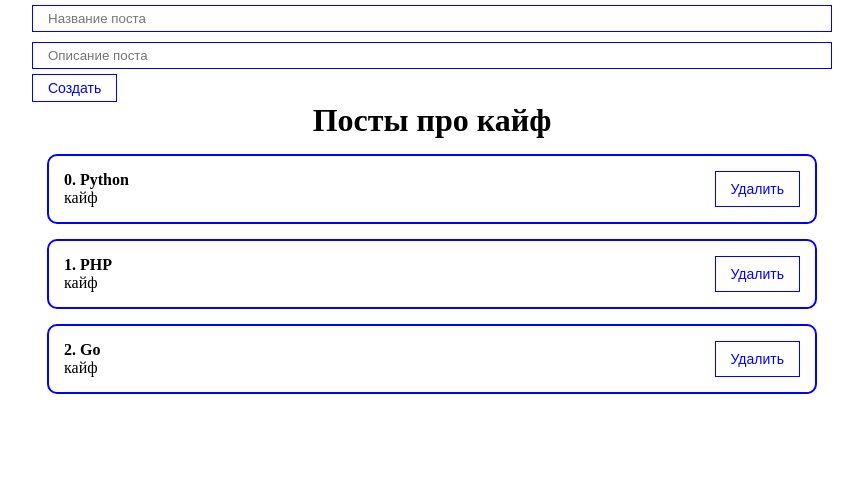
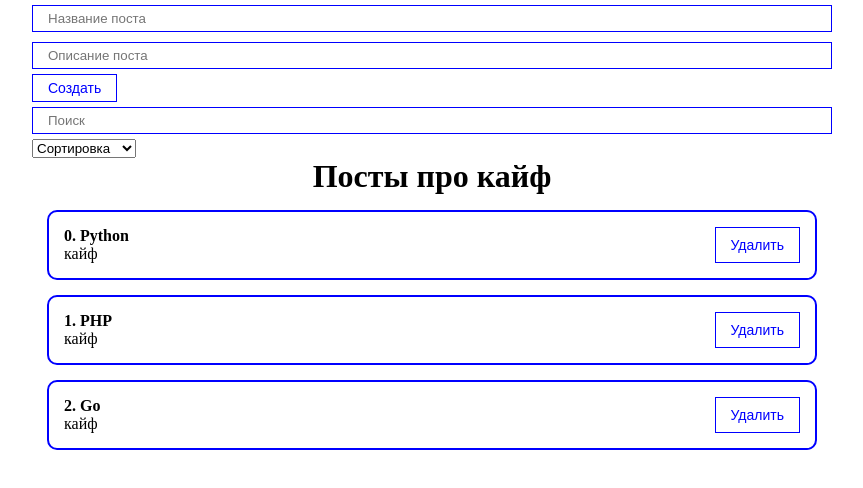
Before and after one commit to ilya-kutischev/microservice_jwt, a React (Create React App) app in the folder frontend/: page / in a window 1280 px wide. Shown: the top 488 px of the page, without its empty margins (208-1071 px from the left). Built offline with nearby package versions, Linux system fonts and the light colour scheme.

Commit message:
addded a few things from vidio guide

```diff
--- a/frontend/src/App.js
+++ b/frontend/src/App.js
@@ -4,7 +4,7 @@ import PostList from "./components/PostList";
 import MyButton from "./components/UI/button/MyButton";
 import MyInput from "./components/UI/input/MyInput";
 import PostForm from "./components/PostForm";
-
+import MySelect from "./components/UI/select/MySelect";
 
 function App() {
     const [posts,setPosts] = useState([
@@ -21,11 +21,47 @@ function App() {
         setPosts(posts.filter(p => p.id !== post.id))
     }
 
+    const [selectedsort, setSelectedSort] = useState("")
+
+    const getSortedPosts  = () => {
+        console.log("ASD")
+        if (selectedsort) {
+            return [...posts].sort((p1, p2) => p1[selectedsort].localeCompare(p2[selectedsort]))
+        }
+        return posts
+    }
+
+    const sortedPosts = getSortedPosts()
+
+    const sortPosts = (sort) => {
+        setSelectedSort(sort)
+    }
+
+    const [searchquery, setSearchQuery] = useState("")
+
     return (
         <div className="App">
             <PostForm create={createPost}/>
+            <div>
+                <MyInput
+                    value={searchquery}
+                    onChange={e => setSearchQuery(e.target.value)}
+                    placeholder="Поиск"
+                />
+                <MySelect
+                    value={selectedsort}
+                    onChange={sortPosts}
+                    defaultValue="Сортировка"
+                    options={[
+                        {value: "title", name: "По названию"},
+                        {value: "text", name: "По описанию"}
+
+                    ]}
+                />
+            </div>
+
             {posts.length
-                ? <PostList posts={posts} title={"Посты про кайф"} remove={removePost}/>
+                ? <PostList posts={sortedPosts} title={"Посты про кайф"} remove={removePost}/>
                 : <h1 style={{textAlign: "center"}}>Постов нет</h1>
             }
         </div>
--- a/frontend/src/components/PostForm.jsx
+++ b/frontend/src/components/PostForm.jsx
@@ -12,7 +12,6 @@ const PostForm = ({create}) => {
 
     const addNewPost = (e) => {
         e.preventDefault()
-        console.log(post)
         const newPost = {...post, id: Date.now()}
         create(newPost)
         setPost({title: "", text: ""})
--- /dev/null
+++ b/frontend/src/components/UI/select/MySelect.jsx
@@ -0,0 +1,17 @@
+import React from 'react';
+
+const MySelect = ({options, defaultValue, value, onChange}) => {
+    return (
+        <div>
+            <select
+                value={value}
+                onChange={event => onChange(event.target.value)}
+            >
+                <option disabled value="">{defaultValue}</option>
+                {options.map( el => <option key={el.value} value={el.value}>{el.name}</option>)}
+            </select>
+        </div>
+    );
+};
+
+export default MySelect;
```
